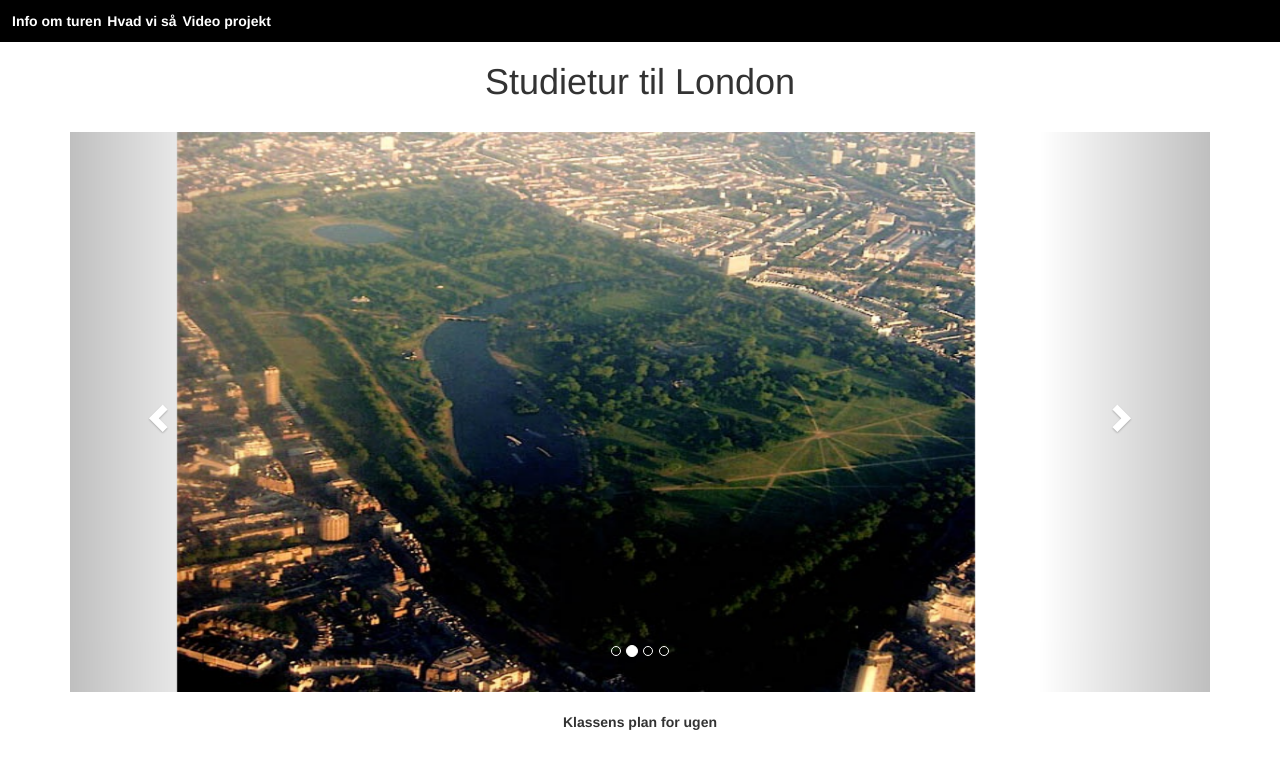
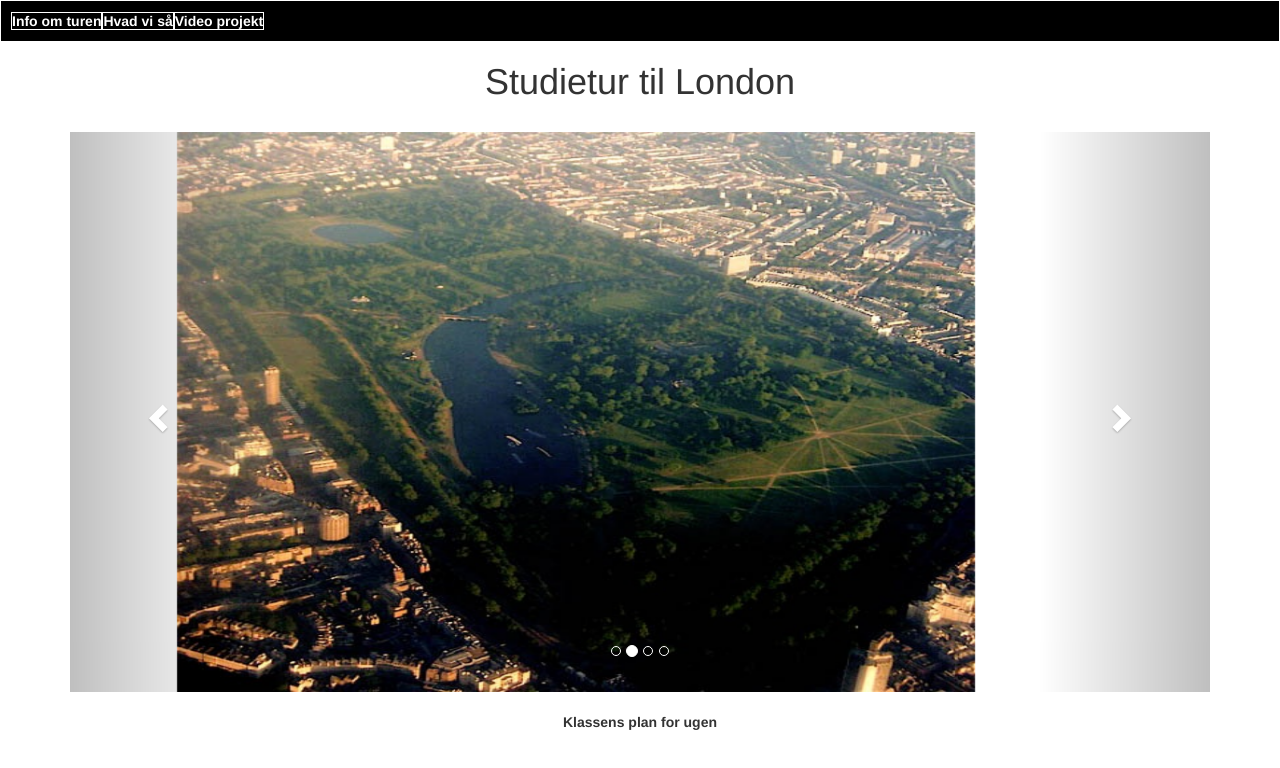
Before and after one commit to Buivanket10/London, a plain HTML site: page London.html in a window 1280 px wide. Drawn offline with nearby package versions, Linux system fonts and the light colour scheme.

Commit message:
Kappa 29

```diff
--- a/London.html
+++ b/London.html
@@ -19,9 +19,11 @@
 	<body>
 	<div style="background:black;">
 	<ul style="color:white;">
+	<table>
 	<li><a href="London.html"><b>Info om turen</b></a></li>
 	<li><a href="London.html"><b>Hvad vi s&aring;</b></a></li>
 	<li><a href="London.html"><b>Video projekt</b></a></li>
+	</table>
 	</ul>
 	</div>
 	<center>
--- a/stylesheet.css
+++ b/stylesheet.css
@@ -5,7 +5,8 @@ li {
 	display:inline
 }
  table, th,td, ul, li{
-    border: 1px solid black;
+    border:2px solid white;
+	border-width: 1px;
 }
 ul {
 	padding:10px;
```
